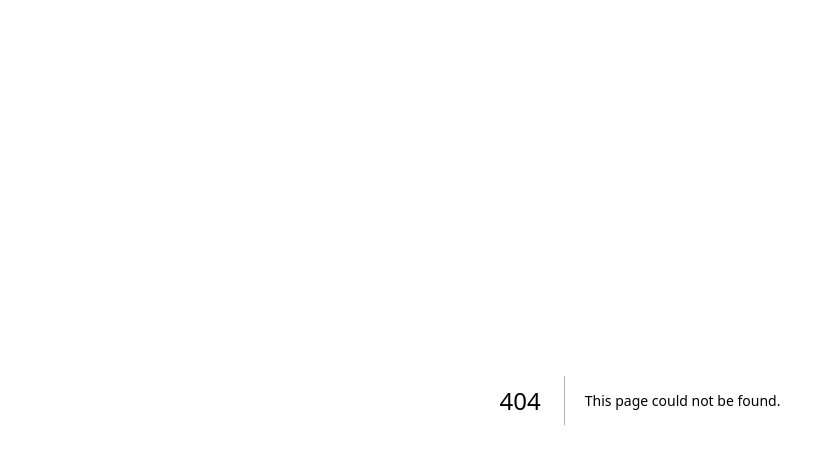
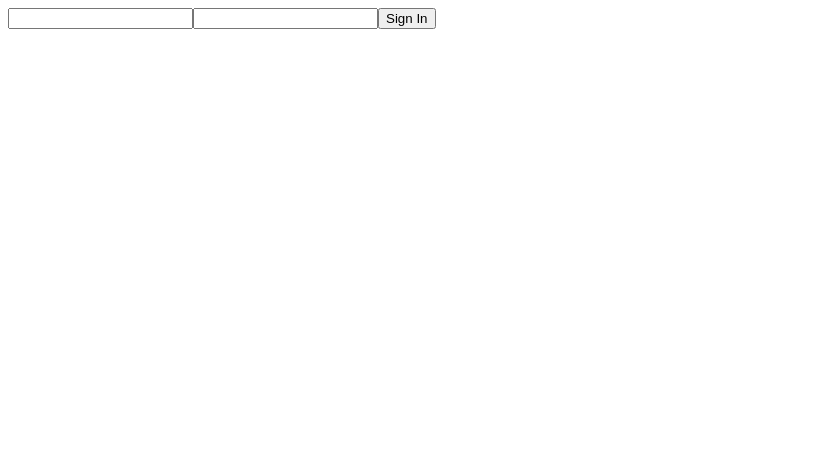
Before and after one commit to ej-shafran/basic-next-app, a Next.js app: page /auth/sign-in in a window 1280 px wide. Before the commit this address had no page. Shown: the top 464 px of the page, without its empty margins (0-835 px from the left). Built offline with nearby package versions, Linux system fonts and the light colour scheme.

Commit message:
Basic sign in ability

```diff
--- a/package.json
+++ b/package.json
@@ -4,7 +4,7 @@
   "description": "A basic NextJS app",
   "main": "pages/index.ts",
   "scripts": {
-    "test": "next dev"
+    "dev": "next dev"
   },
   "repository": {
     "type": "git",
--- /dev/null
+++ b/src/pages/_app.tsx
@@ -0,0 +1,8 @@
+import { AppProps } from 'next/app';
+import { SessionProvider } from 'next-auth/react';
+
+export default ({ Component, pageProps: { session, ...rest } }: AppProps) => (
+  <SessionProvider session={session}>
+    <Component {...rest} />
+  </SessionProvider>
+);
--- /dev/null
+++ b/src/pages/auth/error.tsx
@@ -0,0 +1,6 @@
+import Link from "next/link";
+
+export default () => <div>
+  <p><b>ERROR</b></p>
+  <Link href="/">Back home</Link>
+</div>
--- /dev/null
+++ b/src/pages/auth/sign-in.tsx
@@ -0,0 +1,35 @@
+import { NextPage } from "next";
+import { Formik, Form, Field } from 'formik';
+import { signIn } from 'next-auth/react';
+import { useRouter } from "next/router";
+
+const SignInPage: NextPage = () => {
+  const router = useRouter();
+
+  return (
+    <div>
+      <Formik initialValues={{
+        email: "",
+        password: "",
+      }}
+        onSubmit={async (values) => {
+          const result = await signIn("credentials", {
+            ...values,
+            redirect: false
+          })
+          console.log(result);
+          if(!result.error && result.ok) router.push("/");
+          else router.push("/auth/error");
+        }}
+      >
+        <Form>
+          <Field name="email" type="email" label="Enter your email:" />
+          <Field name="password" type="password" label="Enter your password:" />
+          <button type="submit">Sign In</button>
+        </Form>
+      </Formik>
+    </div>
+  );
+}
+
+export default SignInPage;
```
Also changed, not shown: src/pages/api/auth/[...nextauth].ts (added, +35 -0 lines), src/pages/index.tsx (+17 -1 lines).
